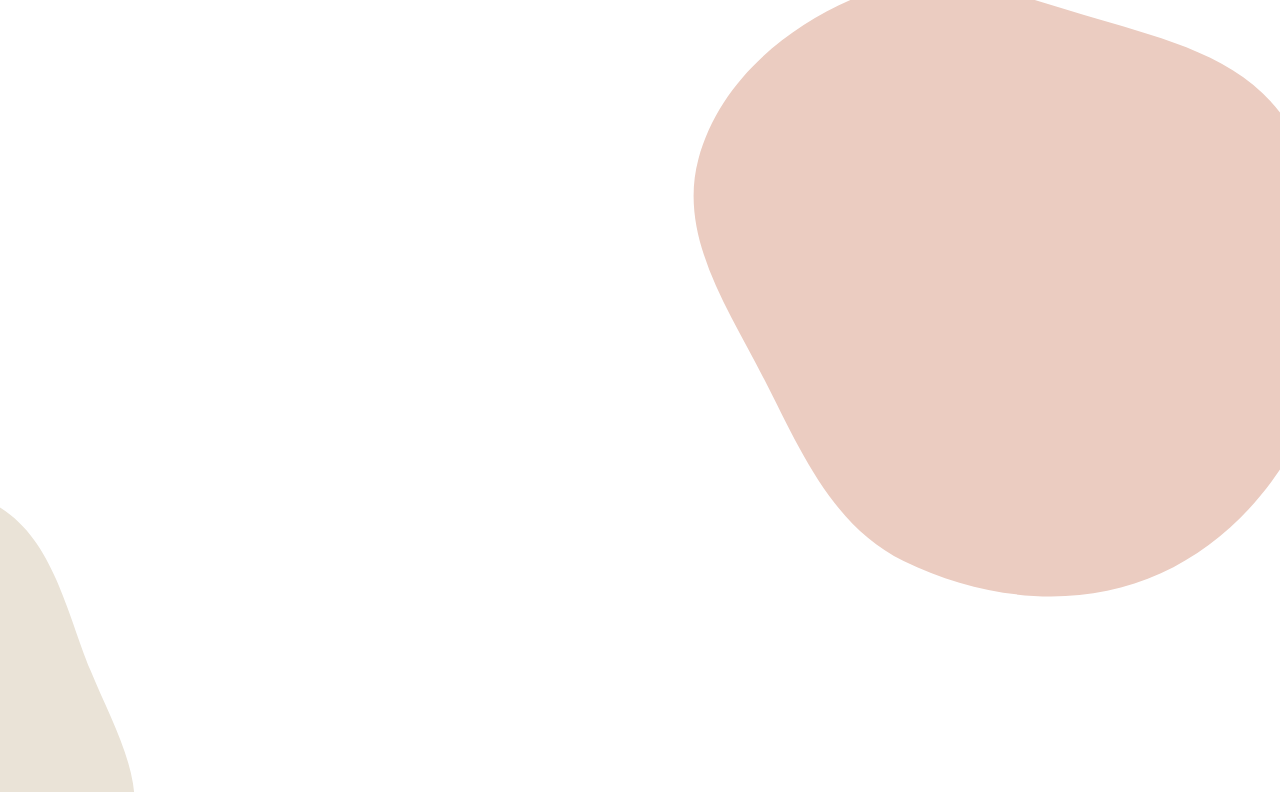
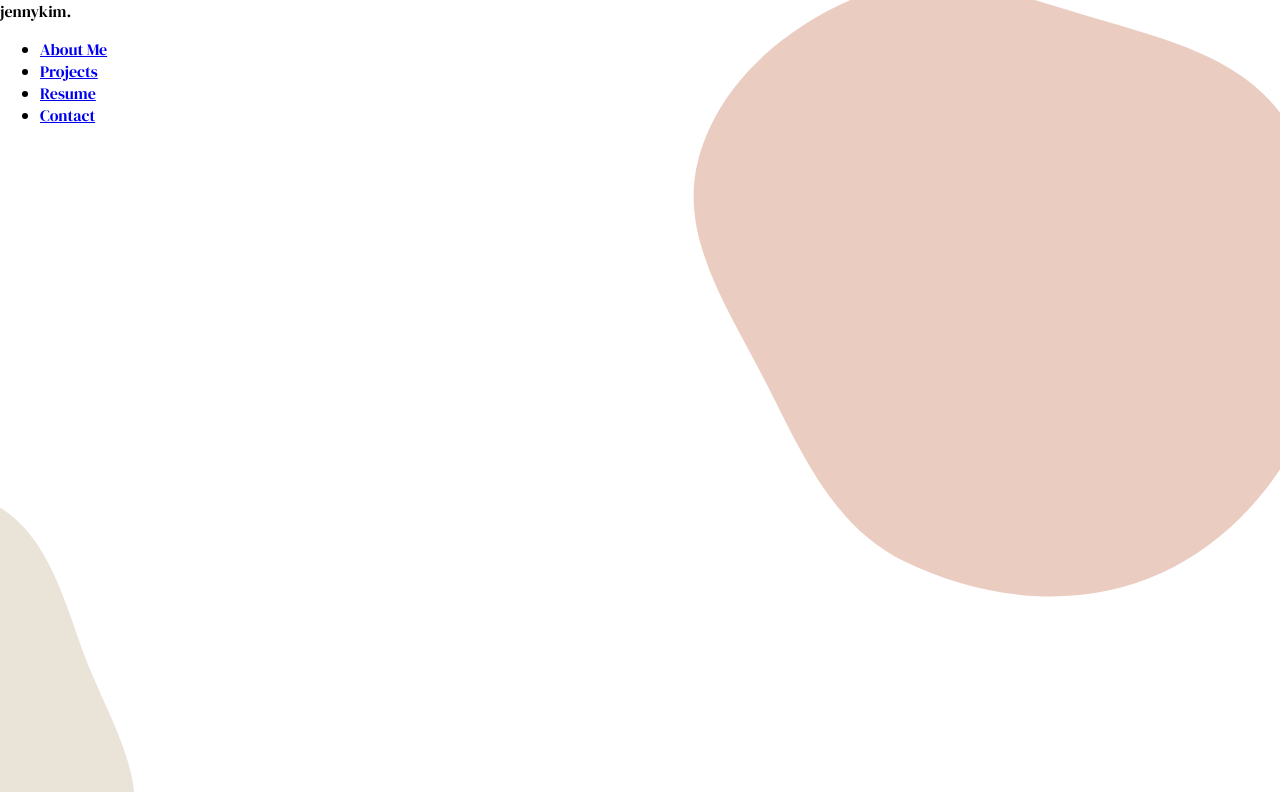
Before and after one commit to kim-jenny5/my-portfolio-site, a React (Create React App) app: page / in a window 1280 px wide. Shown: the top 792 px of the page. Built offline with nearby package versions, Linux system fonts and the light colour scheme; a web font is replaced by a local one.

Commit message:
added header bar html

```diff
--- a/src/App.js
+++ b/src/App.js
@@ -1,9 +1,11 @@
 import BlobGraphics from "./BlobGraphics";
+import HeaderNav from "./HeaderNav";
 
 export default function App() {
 	return (
 		<div className="App">
 			<BlobGraphics />
+			<HeaderNav />
 		</div>
 	);
 }
--- /dev/null
+++ b/src/HeaderNav.js
@@ -0,0 +1,23 @@
+import React from "react";
+
+export default function HeaderNav() {
+	return (
+		<div className="title-text header-nav">
+			<span>jennykim.</span>
+			<ul className="sections">
+				<li>
+					<a href="#aboutme">About Me</a>
+				</li>
+				<li>
+					<a href="#projects">Projects</a>
+				</li>
+				<li>
+					<a href="#resume">Resume</a>
+				</li>
+				<li>
+					<a href="#contact">Contact</a>
+				</li>
+			</ul>
+		</div>
+	);
+}
```
